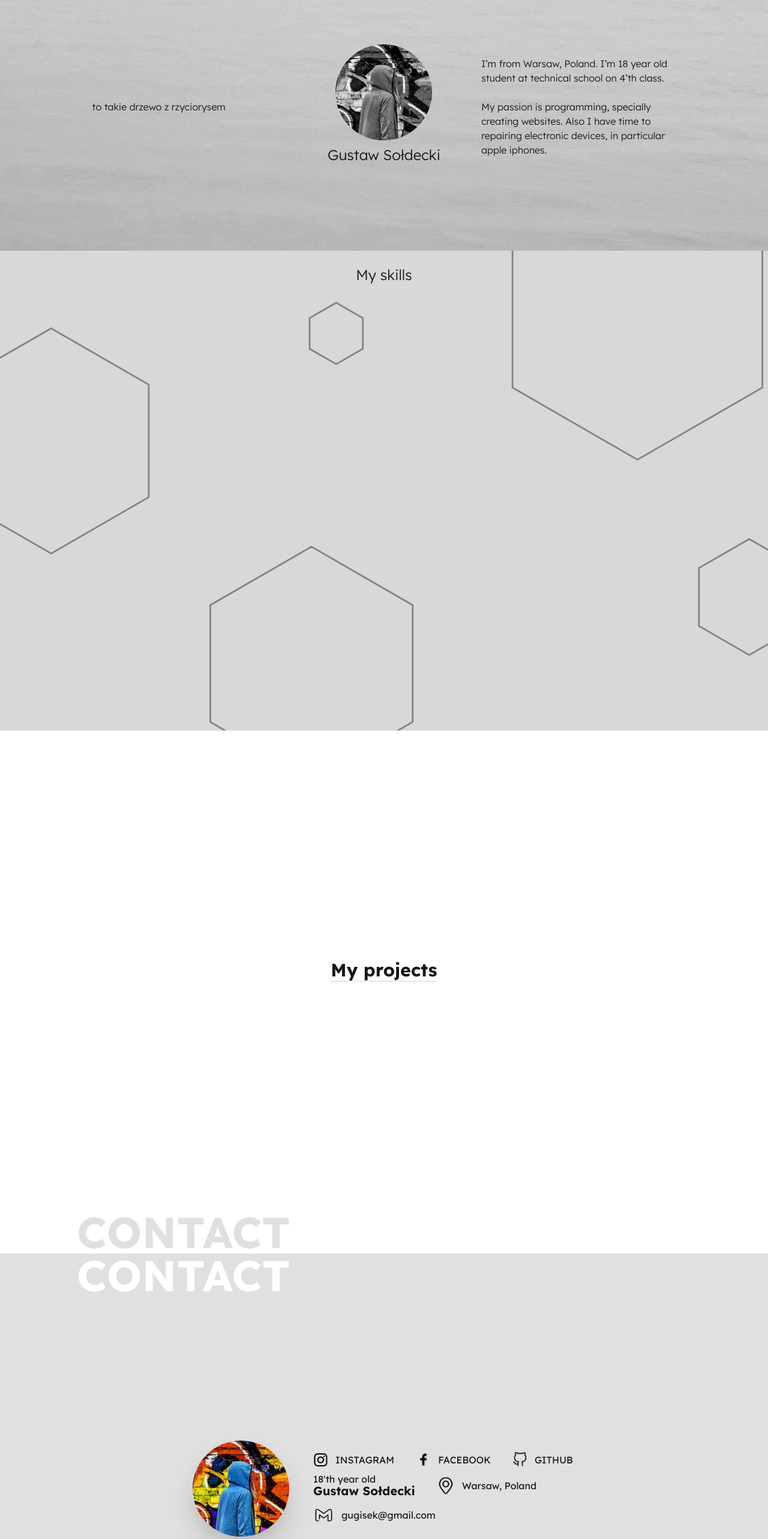
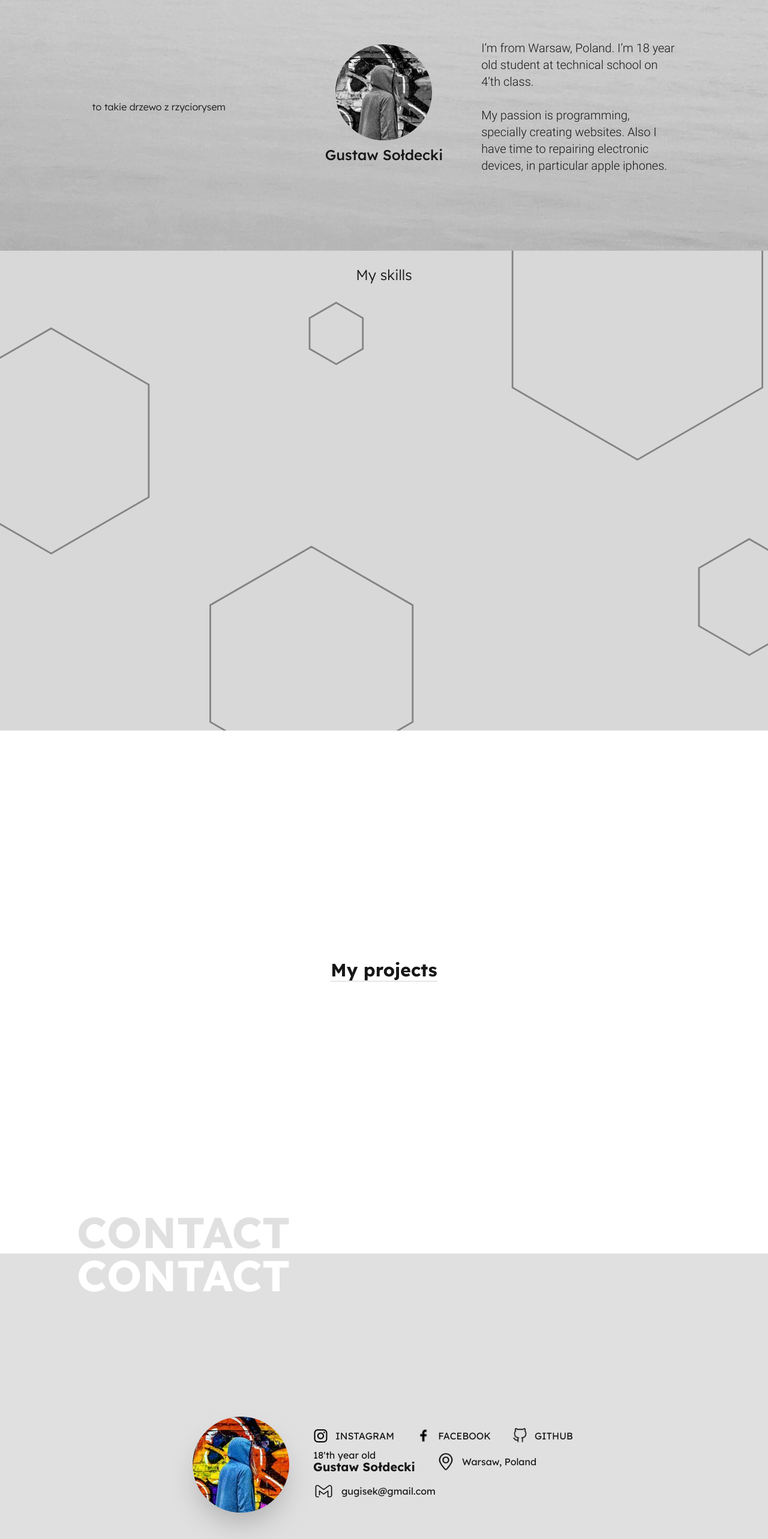
Before and after one commit to gugisek/portfolio-next, a Next.js app: page / in a window 1280 px wide. Shown: the part 862-3428 px from the top of the page at 60% size. Built offline with nearby package versions, Linux system fonts and the light colour scheme.

Commit message:
Add footer

```diff
--- a/app/page.tsx
+++ b/app/page.tsx
@@ -5,6 +5,7 @@ import Hero from '@components/hero'
 import Skills from '@components/skills'
 import Works from '@components/works'
 import Contact from '@components/contact'
+import Footer from '@components/footer'
 
 export default function Home() {
   return (
@@ -14,6 +15,7 @@ export default function Home() {
       <Skills />
       <Works />
       <Contact />
+      <Footer />
     </section>
   )
 }
--- a/components/about-me.tsx
+++ b/components/about-me.tsx
@@ -17,10 +17,10 @@ export default function aboutme({}: Props) {
             href='https://www.facebook.com/gugisek.gu/'
             target={'_blank'}
             ><img src="profile.jpg" alt="profile" className='rounded-full grayscale hover:grayscale-0 hover:shadow-xl transition-all duration-300'/></motion.a>
-            <h1 className='text-2xl font-medium py-2'>Gustaw Sołdecki</h1>
+            <h1 className='text-2xl font-[Lexend-medium] py-2'>Gustaw Sołdecki</h1>
         </div>
         <motion.div
-        className='md:w-1/3 w-2/3'
+        className='md:w-1/3 w-2/3 text-xl font-[Roboto-light]'
             initial={{ opacity: 0, x: 100 }}
             whileInView={{ opacity: 1, x: 0, transition: {
                 type: "animate",
--- a/components/contact.tsx
+++ b/components/contact.tsx
@@ -20,9 +20,9 @@ export default function contact({}: Props) {
           duration: 0.5
         }}}
         className='text-[#E0E0E0] font-[Lexend-bold] sm:text-7xl text-6xl ml-[10%]'>CONTACT</motion.h1>
-        <div className='bg-[#e0e0e0] min-h-[80vh]'>
+        <div className='bg-[#e0e0e0] min-h-[70vh]'>
             <h1 className='font-[Lexend-bold] sm:text-7xl text-6xl ml-[10%] text-white'>CONTACT</h1>
-            <div className='w-full min-h-[80vh] flex md:flex-row flex-col items-center justify-center gap-9'>
+            <div className='w-full min-h-[70vh] flex md:flex-row flex-col items-center justify-center gap-9'>
               <motion.img
                 initial={{ opacity: 0, x: -100 }}
                 whileInView={{ opacity: 1, x: 0, transition: {
@@ -41,7 +41,7 @@ export default function contact({}: Props) {
                 {socials.map((social, index) => (
                   <div className='flex flex-row items-center justify-center'>
                     <img src={social.name + ".png"} alt={social.name + "icon"} className='w-[25px] mr-3'/>
-                      <a key={index} href={social.link} target="_blank" className="uppercase">{social.name}</a>
+                      <a key={index} href={social.link} target="_blank" className="uppercase transition-all duration-300" id={social.name}>{social.name}</a>
                   </div>
                 ))}
                 </div>
@@ -52,12 +52,12 @@ export default function contact({}: Props) {
                   </div>
                   <div className='flex flex-row items-center justify-center'>
                     <img src="location.png" alt="location icon" className='w-[30px] mr-3'/>
-                    <p>Warsaw, Poland</p>
+                    <a href='https://www.google.pl/maps/@52.2507275,21.0377675,11.34z' target="_blank">Warsaw, Poland</a>
                   </div>
                 </div>
                 <div className='flex flex-row items-center justify-start'>
                   <img src="gmail.png" alt="gmail icon" className='w-[35px] mr-3'/>
-                  <p>gugisek@gmail.com</p>
+                  <a href="mailto:gugisek@gmail.com">gugisek@gmail.com</a>
                 </div>
               </motion.div>
             </div>
--- /dev/null
+++ b/components/footer.tsx
@@ -0,0 +1,12 @@
+import React from 'react'
+
+type Props = {}
+
+export default function footer({}: Props) {
+  return (
+    <section className='bg-gradient-to-b from-[#e0e0e0] to-[#353535]'>
+        <div className='h-[70vh]' style={{background: 'url(footer.svg)', backgroundSize: 'cover'}}></div>
+        <p className='bg-[#3d3d3d] text-[#707070] font-[Lexend-light] text-center pb-8 text-sm'>designed and build by gugisek</p>
+    </section>
+  )
+}
--- a/public/globals.css
+++ b/public/globals.css
@@ -83,3 +83,15 @@ html {
   transition: all 0.3s ease;
 
 }
+
+#instagram:hover {
+  color: #e1306c;
+}
+
+#facebook:hover {
+  color: #4f77cc;
+}
+
+#github:hover {
+  color: rgb(163, 163, 163);
+}
```
Also changed, not shown: public/footer.svg (added).
